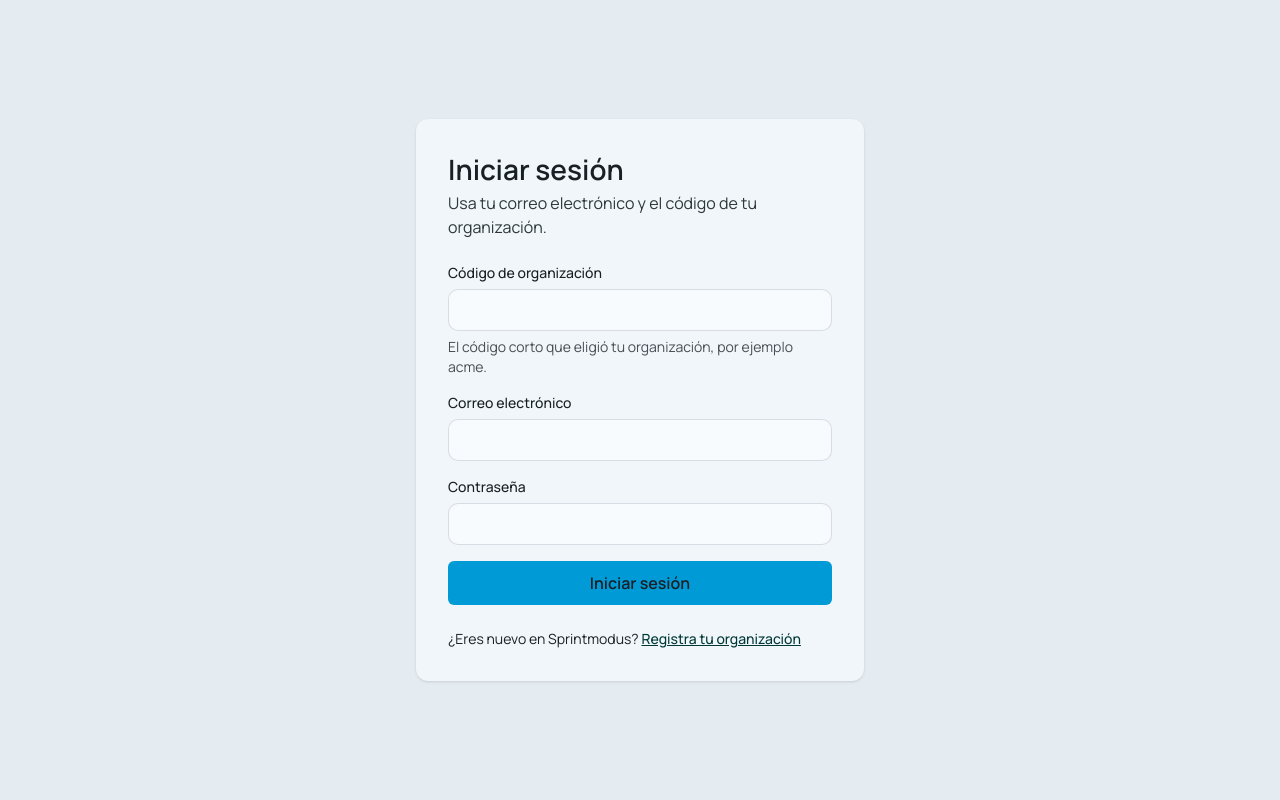
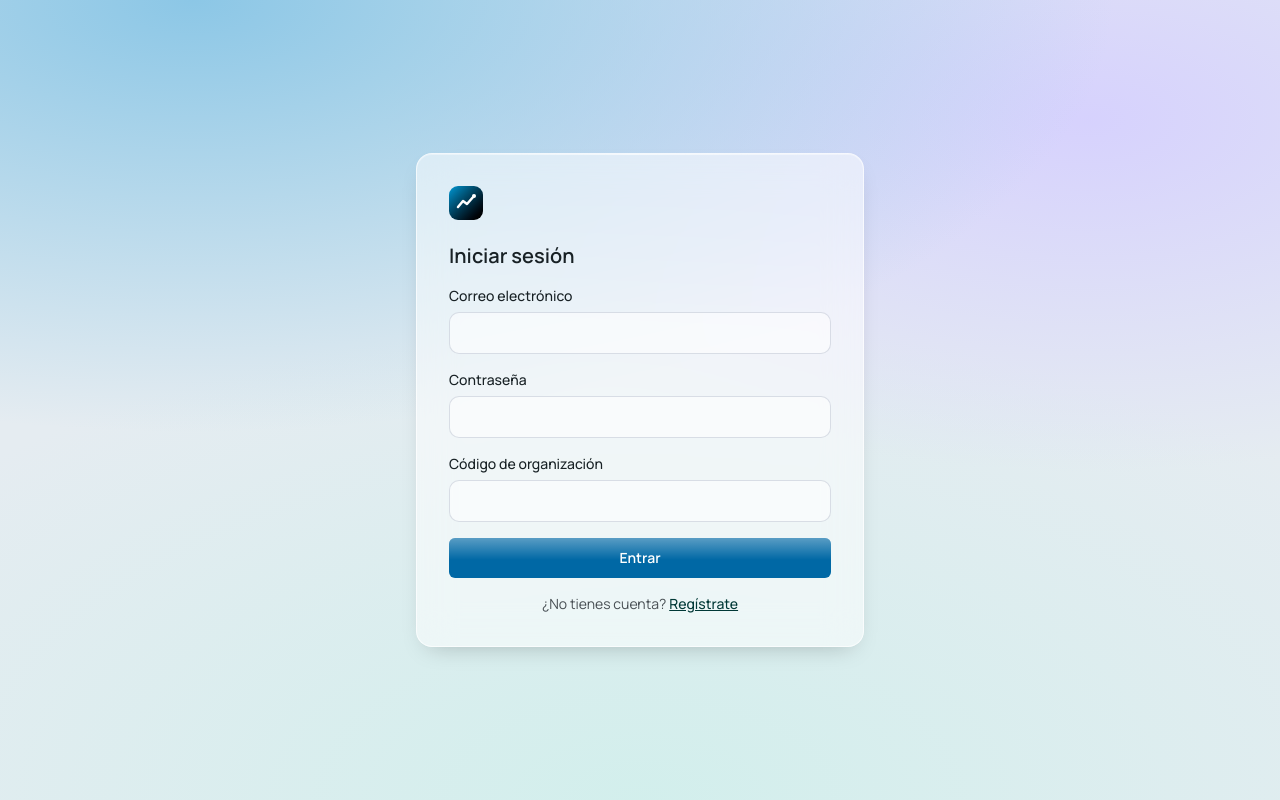
Before and after one commit to GDB-11/sprintmodus-ng, an Angular app: page /login in a window 1280 px wide. Built offline with nearby package versions, Linux system fonts and the light colour scheme.

Commit message:
feat(auth): enhance auth card layout and integrate new UI components

```diff
--- a/src/app/auth/components/auth-card/auth-card.html
+++ b/src/app/auth/components/auth-card/auth-card.html
@@ -1,7 +1,13 @@
-<main class="flex min-h-screen items-center justify-center bg-light-bg p-4 text-neutral-900 dark:bg-dark-bg dark:text-neutral-100">
-  <div class="w-full max-w-md rounded-xl bg-light-surface-secondary p-6 shadow-sm sm:p-8 dark:bg-dark-surface-secondary">
-    <h1 class="text-2xl font-semibold">{{ heading() }}</h1>
-    <p class="mt-1 mb-6 text-neutral-800 dark:text-neutral-300">{{ subheading() }}</p>
-    <ng-content />
+<main class="wallpaper flex min-h-screen items-center justify-center p-4 text-text">
+  <div class="glass relative w-full max-w-md p-6 sm:p-8">
+    <div class="glass-highlight"></div>
+    <div class="relative flex flex-col gap-4">
+      <app-logo [markOnly]="true" />
+      <h1 class="text-xl font-semibold">{{ heading() }}</h1>
+      @if (subheading()) {
+        <p class="text-text-muted">{{ subheading() }}</p>
+      }
+      <ng-content />
+    </div>
   </div>
 </main>
--- a/src/app/auth/components/auth-card/auth-card.ts
+++ b/src/app/auth/components/auth-card/auth-card.ts
@@ -1,11 +1,13 @@
 import { Component, input } from '@angular/core';
+import { Logo } from '../../../shared/ui/logo/logo';
 
-/** Page shell shared by the login and registration pages. */
+/** Page shell shared by the login and registration pages: wallpaper, one centred glass card, logo mark and the page's `<h1>`. */
 @Component({
   selector: 'app-auth-card',
+  imports: [Logo],
   templateUrl: './auth-card.html',
 })
 export class AuthCard {
   readonly heading = input.required<string>();
-  readonly subheading = input.required<string>();
+  readonly subheading = input<string>();
 }
--- a/src/app/auth/pages/login/login.html
+++ b/src/app/auth/pages/login/login.html
@@ -1,16 +1,8 @@
-<app-auth-card heading="Iniciar sesión" subheading="Usa tu correo electrónico y el código de tu organización.">
+<app-auth-card heading="Iniciar sesión">
   <form [formRoot]="loginForm" class="flex flex-col gap-4">
     @if (errorMessage(); as message) {
-      <p role="alert" class="rounded-md bg-error-100 p-3 text-sm font-medium text-error-900">
-        {{ message }}
-      </p>
+      <app-banner kind="error">{{ message }}</app-banner>
     }
-    <app-text-field
-      [field]="loginForm.organizationCode"
-      inputId="organizationCode"
-      label="Código de organización"
-      hint="El código corto que eligió tu organización, por ejemplo acme."
-    />
     <app-text-field
       [field]="loginForm.email"
       inputId="email"
@@ -25,20 +17,17 @@
       type="password"
       autocomplete="current-password"
     />
-    <button
-      type="submit"
-      [disabled]="loginForm().submitting()"
-      class="rounded-md bg-primary-500 px-4 py-2.5 font-semibold text-neutral-900 hover:bg-primary-400 focus-visible:outline-2 focus-visible:outline-offset-2 focus-visible:outline-secondary-900 disabled:opacity-60 dark:focus-visible:outline-secondary-400"
-    >
-      {{ loginForm().submitting() ? 'Iniciando sesión…' : 'Iniciar sesión' }}
+    <app-text-field
+      [field]="loginForm.organizationCode"
+      inputId="organizationCode"
+      label="Código de organización"
+    />
+    <button appButton type="submit" [disabled]="loginForm().submitting()">
+      {{ loginForm().submitting() ? 'Entrando…' : 'Entrar' }}
     </button>
   </form>
-  <p class="mt-6 text-sm">
-    ¿Eres nuevo en Sprintmodus?
-    <a
-      routerLink="/register"
-      class="font-medium text-secondary-900 underline focus-visible:outline-2 focus-visible:outline-offset-2 dark:text-secondary-400"
-      >Registra tu organización</a
-    >
+  <p class="text-center text-sm text-text-muted">
+    ¿No tienes cuenta?
+    <a appTextLink routerLink="/register">Regístrate</a>
   </p>
 </app-auth-card>
--- a/src/app/auth/pages/login/login.ts
+++ b/src/app/auth/pages/login/login.ts
@@ -4,6 +4,9 @@ import { email, form, FormRoot, required } from '@angular/forms/signals';
 import { ActivatedRoute, Router, RouterLink } from '@angular/router';
 import { firstValueFrom } from 'rxjs';
 import { AuthCard } from '../../components/auth-card/auth-card';
+import { Banner } from '../../../shared/ui/banner/banner';
+import { Button } from '../../../shared/ui/button/button';
+import { TextLink } from '../../../shared/ui/text-link/text-link';
 import { TextField } from '../../../shared/ui/text-field/text-field';
 import { LoginRequest } from '../../models/auth.models';
 import { AuthService } from '../../services/auth.service';
@@ -31,7 +34,7 @@ function safeReturnUrl(url: string | null): string {
 
 @Component({
   selector: 'app-login',
-  imports: [AuthCard, TextField, FormRoot, RouterLink],
+  imports: [AuthCard, Banner, Button, TextField, TextLink, FormRoot, RouterLink],
   templateUrl: './login.html',
 })
 export class Login {
--- a/src/styles.css
+++ b/src/styles.css
@@ -323,3 +323,16 @@ html {
 dialog::backdrop {
   background: rgba(0, 0, 0, 0.4);
 }
+
+/* Tailwind v4's preflight leaves buttons with the default arrow; every clickable control gets the pointer. */
+@layer base {
+  button:not(:disabled),
+  [role='button']:not([aria-disabled='true']),
+  summary,
+  select:not(:disabled) {
+    cursor: pointer;
+  }
+  button:disabled {
+    cursor: not-allowed;
+  }
+}
```
Also changed, not shown: 2 other files (tests, documents, lock files or other folders).
